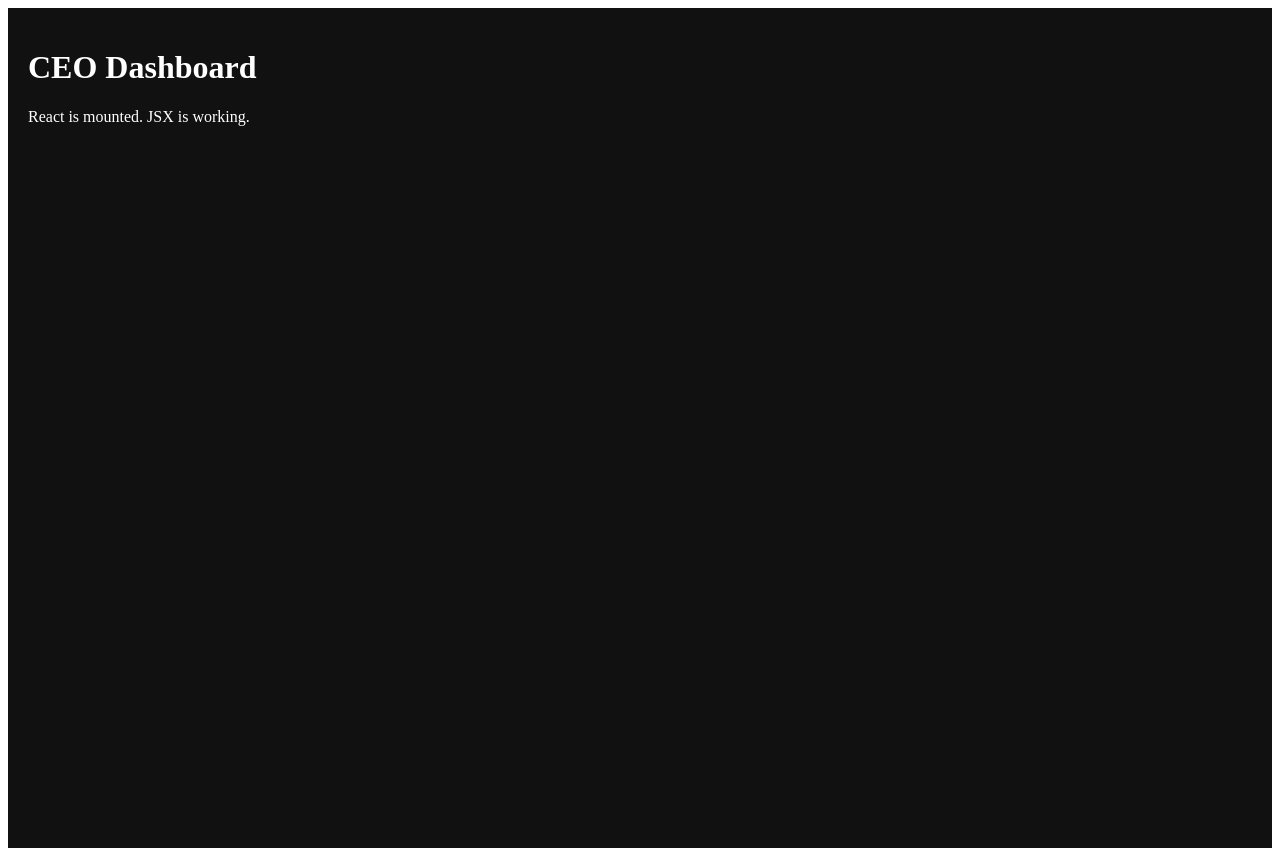
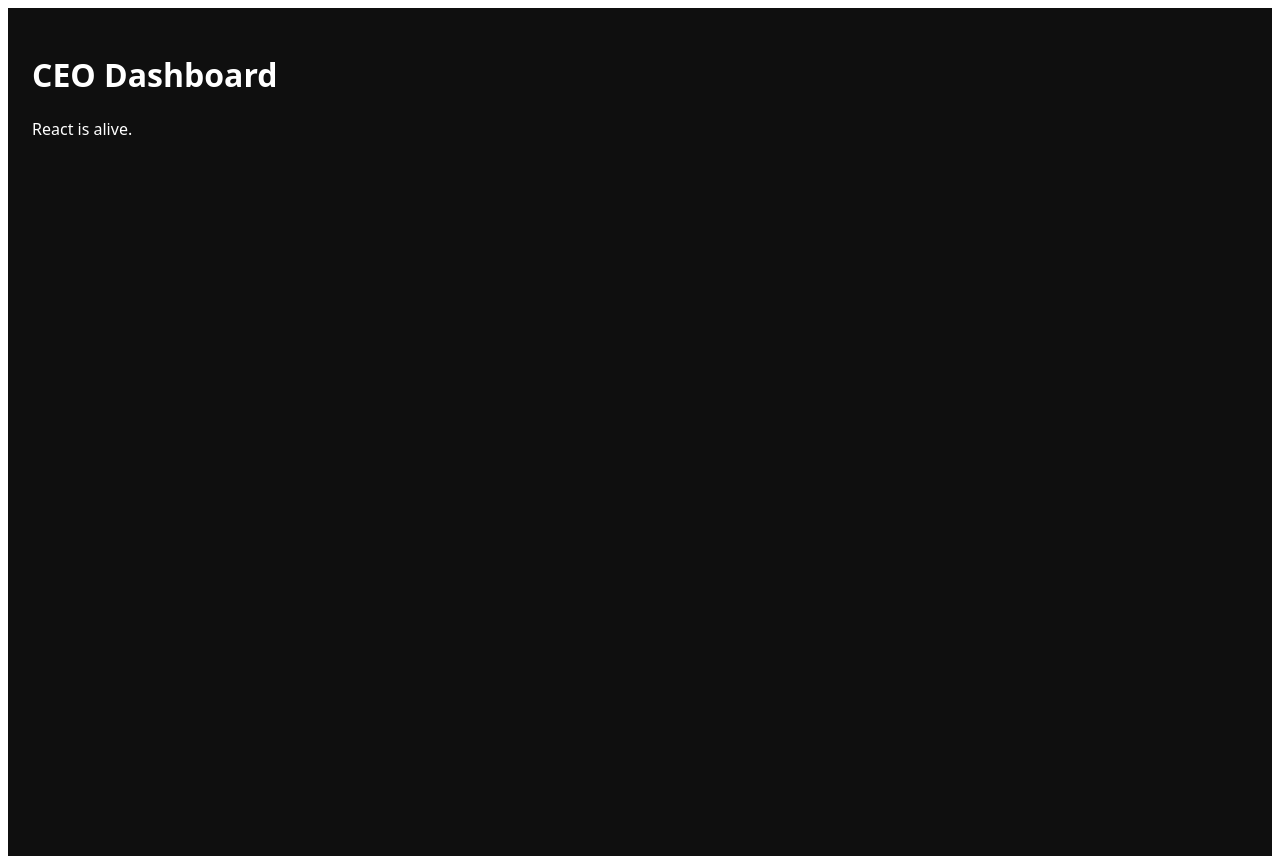
Before and after one commit to tumbletech/tumbletechceodashboard, a React (Vite) app: page / in a window 1280 px wide. Built offline with nearby package versions, Linux system fonts and the light colour scheme.

Commit message:
Update App.jsx

```diff
--- a/src/App.jsx
+++ b/src/App.jsx
@@ -1,8 +1,14 @@
 export default function App() {
   return (
-    <div style={{ padding: 20, color: "white", background: "#111", minHeight: "100vh" }}>
+    <div style={{
+      minHeight: "100vh",
+      background: "#0f0f0f",
+      color: "white",
+      padding: 24,
+      fontFamily: "system-ui"
+    }}>
       <h1>CEO Dashboard</h1>
-      <p>React is mounted. JSX is working.</p>
+      <p>React is alive.</p>
     </div>
   );
 }
```
